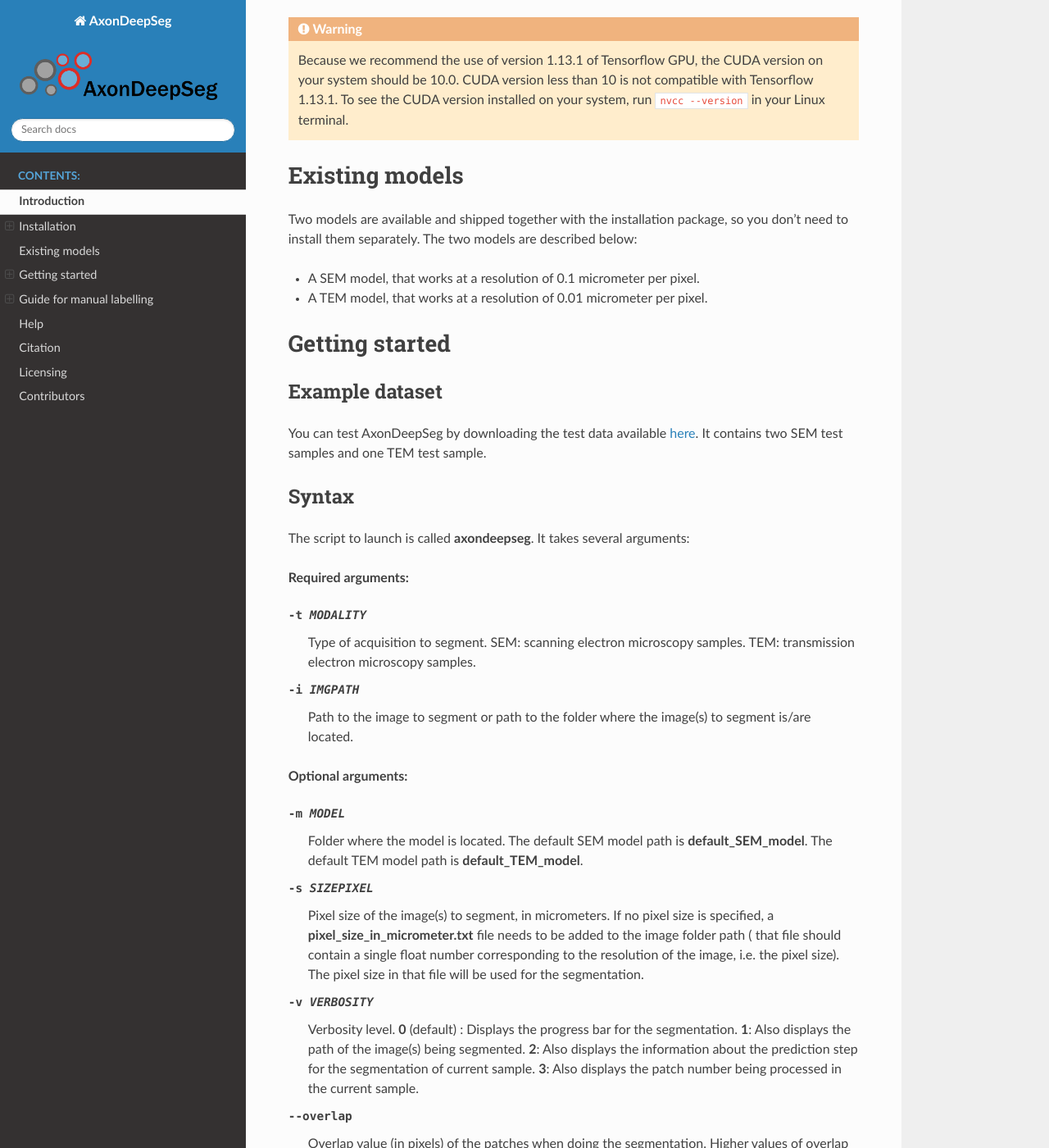
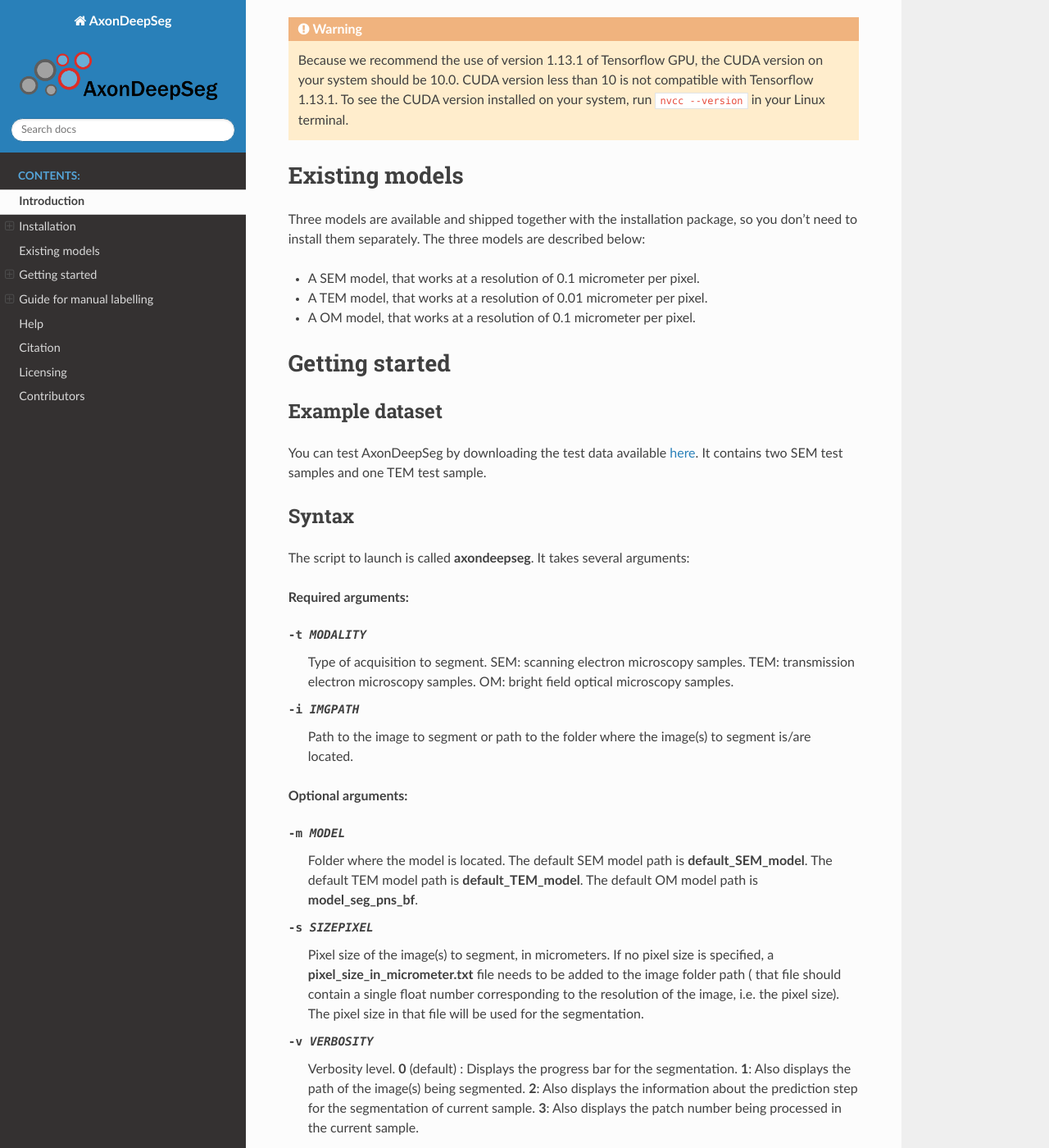
Before and after one commit to axondeepseg/axondeepseg, a Sphinx documentation site: the page built from docs/source/documentation.rst, in a window 1280 px wide and 1400 px high, scrolled down 6149 px. Shown: the whole window at 82% size. Built offline with Sphinx 7.4.7 and the Read the Docs theme 2.0.0, drawn with Linux system fonts in a browser that asks for light colours.

Commit message:
Fix docs for optical microscopy model (#485)
* Fix docs for optical microscopy model

* Fix formatting

* Change the number of models from three to two

```diff
--- a/docs/source/documentation.rst
+++ b/docs/source/documentation.rst
@@ -170,11 +170,12 @@
 Existing models
 ===============
 
-Two models are available and shipped together with the installation package, so you don't need to install them separately.
-The two models are described below:
+Three models are available and shipped together with the installation package, so you don't need to install them separately.
+The three models are described below:
 
 * A SEM model, that works at a resolution of 0.1 micrometer per pixel.
 * A TEM model, that works at a resolution of 0.01 micrometer per pixel.
+* A OM model, that works at a resolution of 0.1 micrometer per pixel.
 
 Getting started
 ===============
@@ -196,6 +197,7 @@
                     Type of acquisition to segment.
                     SEM: scanning electron microscopy samples.
                     TEM: transmission electron microscopy samples.
+                    OM: bright field optical microscopy samples.
 
 -i IMGPATH
                     Path to the image to segment or path to the folder where the image(s) to segment is/are located.
@@ -205,6 +207,7 @@
 -m MODEL            Folder where the model is located.
                     The default SEM model path is **default_SEM_model**.
                     The default TEM model path is **default_TEM_model**.
+                    The default OM model path is **model_seg_pns_bf**.
 
 -s SIZEPIXEL        Pixel size of the image(s) to segment, in micrometers.
                     If no pixel size is specified, a **pixel_size_in_micrometer.txt** file needs to be added to the image folder path ( that file should contain a single float number corresponding to the resolution of the image, i.e. the pixel size). The pixel size in that file will be used for the segmentation.
```
